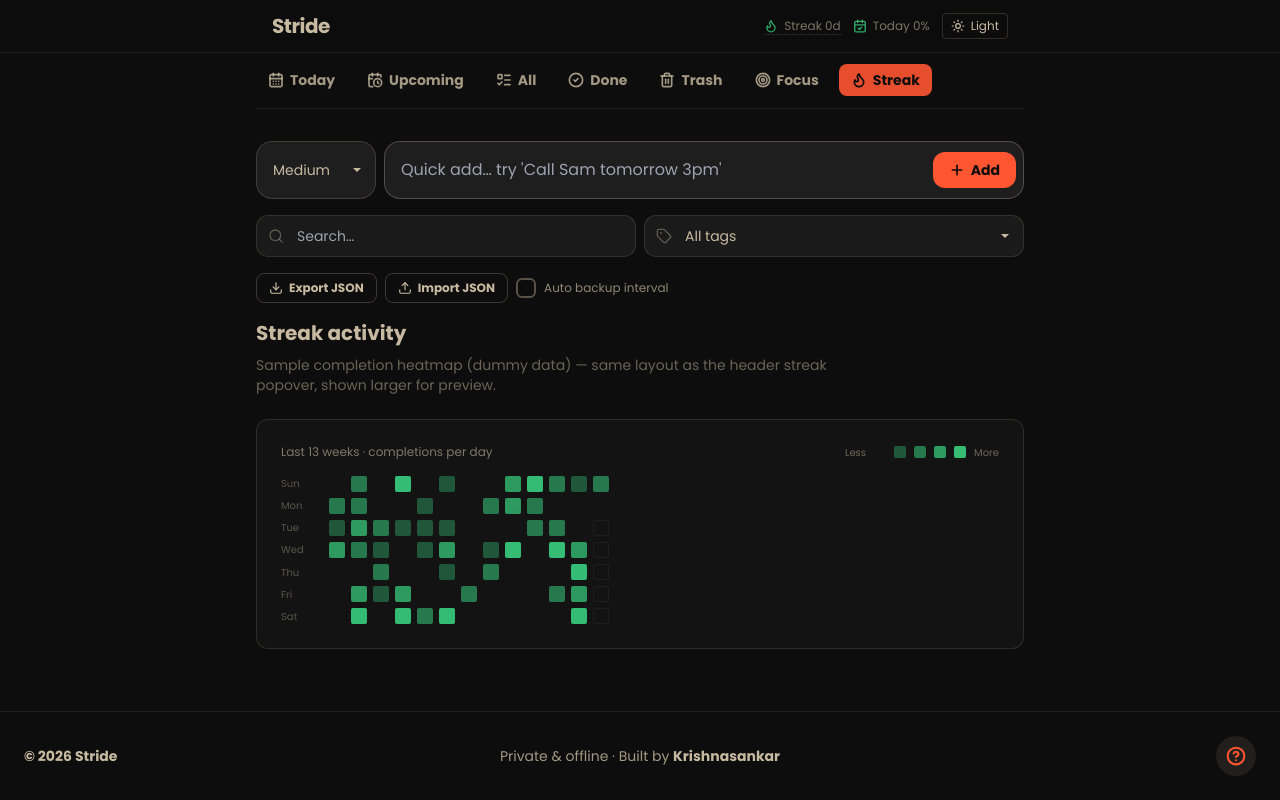
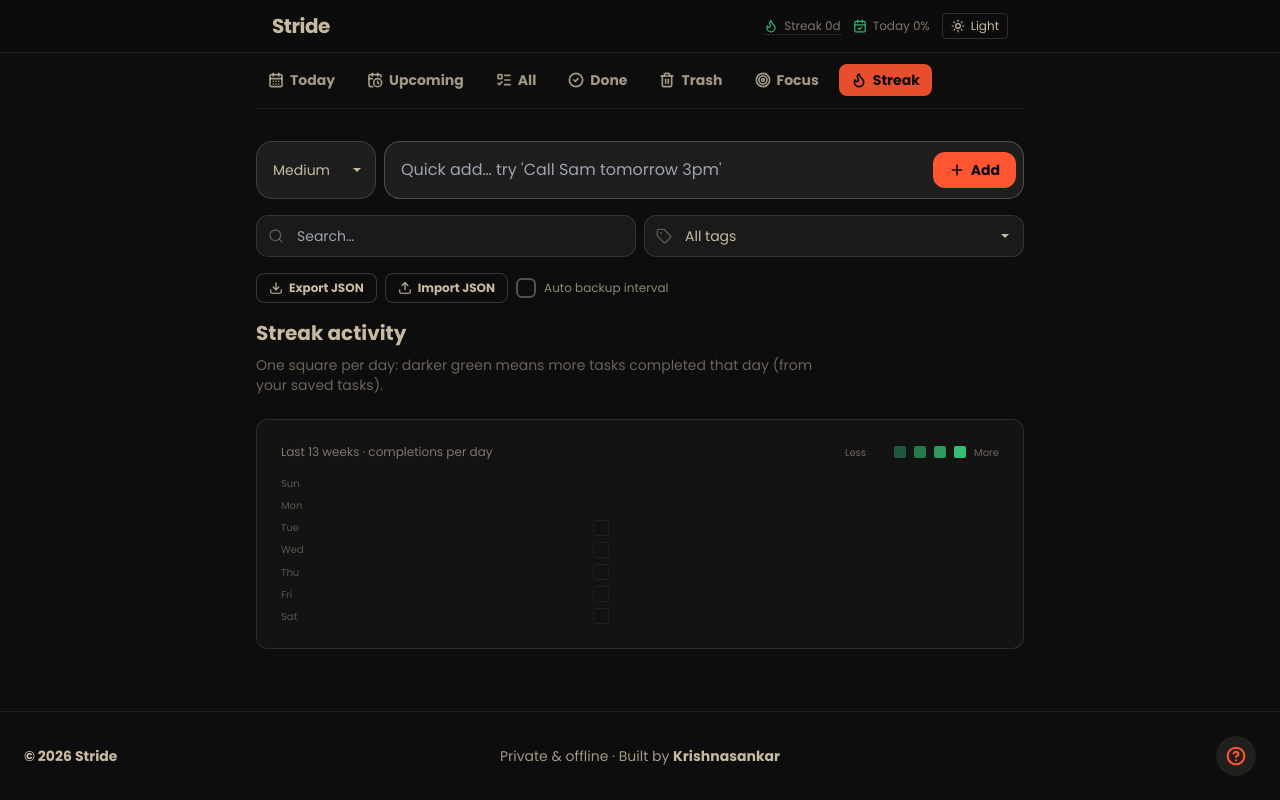
Before and after one commit to krishnasankarofficial/mytodoo, a Vue app: page /streak in a window 1280 px wide. Built offline with nearby package versions, Linux system fonts and the light colour scheme.

Commit message:
Refactor StreakView to utilize app store data and update heatmap description
- Replaced dummy data generation with streakContributionColumns from the app store for accurate streak visualization.
- Updated the description in StreakView to clarify the heatmap representation of task completion.

```diff
--- a/src/views/StreakView.vue
+++ b/src/views/StreakView.vue
@@ -2,8 +2,7 @@
     <section>
         <h2 class="text-xl font-PoppinsBold mb-2 text-left">Streak activity</h2>
         <p class="text-sm text-light/50 mb-6 text-left max-w-xl">
-            Sample completion heatmap (dummy data) — same layout as the header streak popover, shown larger for
-            preview.
+            One square per day: darker green means more tasks completed that day (from your saved tasks).
         </p>
 
         <div
@@ -34,69 +33,16 @@
                     <span>Fri</span>
                     <span>Sat</span>
                 </div>
-                <StreakHeatmapGrid :columns="dummyColumns" size="lg" />
+                <StreakHeatmapGrid :columns="columns" size="lg" />
             </div>
         </div>
     </section>
 </template>
 
 <script setup>
-import { computed } from "vue"
-import { dayjs } from "../utils/dates.js"
+import { storeToRefs } from "pinia"
+import { useAppStore } from "../stores/app.js"
 import StreakHeatmapGrid from "../components/StreakHeatmapGrid.vue"
 
-/** Deterministic dummy grid: same shape as `streakContributionColumns` */
-function buildDummyStreakColumns() {
-    const numWeeks = 13
-    const today = dayjs().startOf("day")
-    const lastWeekStart = today.startOf("week")
-    const firstWeekStart = lastWeekStart.subtract(numWeeks - 1, "week")
-    const columns = []
-    let seed = 2463534242
-
-    function rnd() {
-        seed ^= seed << 13
-        seed ^= seed >>> 17
-        seed ^= seed << 5
-        return (seed >>> 0) / 4294967296
-    }
-
-    for (let w = 0; w < numWeeks; w++) {
-        const col = []
-        const weekStart = firstWeekStart.add(w, "week")
-        for (let dow = 0; dow < 7; dow++) {
-            const day = weekStart.add(dow, "day")
-            const key = day.format("YYYY-MM-DD")
-            const isFuture = day.isAfter(today, "day")
-            if (isFuture) {
-                col.push({ key, level: -1, count: 0, isFuture: true })
-                continue
-            }
-            const u = rnd()
-            let count = 0
-            let level = 0
-            if (u < 0.42) {
-                count = 0
-                level = 0
-            } else if (u < 0.58) {
-                count = 1
-                level = 1
-            } else if (u < 0.76) {
-                count = 2 + Math.floor(rnd() * 2)
-                level = 2
-            } else if (u < 0.9) {
-                count = 4 + Math.floor(rnd() * 3)
-                level = 3
-            } else {
-                count = 7 + Math.floor(rnd() * 6)
-                level = 4
-            }
-            col.push({ key, level, count, isFuture: false })
-        }
-        columns.push(col)
-    }
-    return columns
-}
-
-const dummyColumns = computed(() => buildDummyStreakColumns())
+const { streakContributionColumns: columns } = storeToRefs(useAppStore())
 </script>
```
